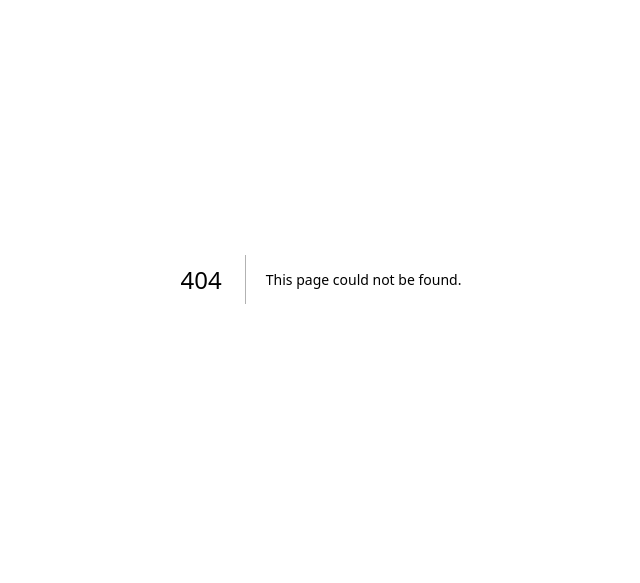
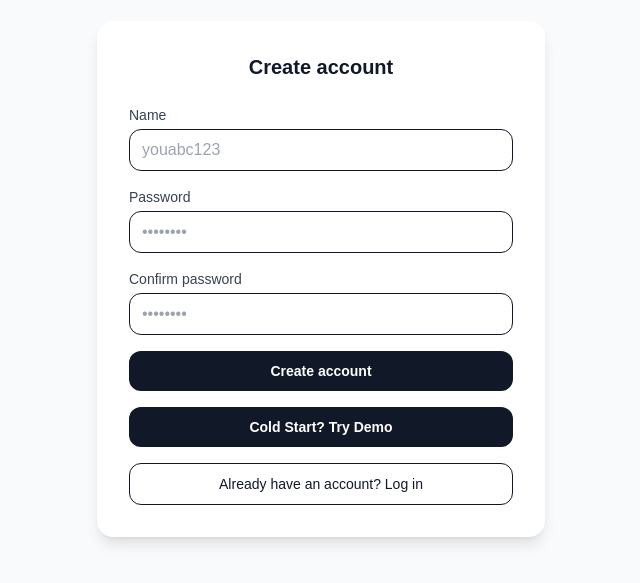
Before and after one commit to VietCT04/Splitz, a Next.js app in the folder frontend/: page /signup in a window 1280 px wide. Before the commit this address had no page. Shown: the part 121-704 px from the top of the page, without its empty margins (319-959 px from the left). Built offline with nearby package versions, Linux system fonts and the light colour scheme; no server answers.

Commit message:
feat: [frontend] Added the signup page.tsx

```diff
--- /dev/null
+++ b/frontend/src/app/signup/page.tsx
@@ -0,0 +1,176 @@
+"use client";
+
+import { useRouter, useSearchParams } from "next/navigation";
+import * as React from "react";
+
+const API = process.env.NEXT_PUBLIC_API_BASE_URL ?? "";
+
+export default function SignUpPage(): React.JSX.Element {
+  const router = useRouter();
+  const search = useSearchParams();
+  const next = search.get("next") ?? "/dashboard";
+
+  const [error, setError] = React.useState<string | null>(null);
+  const [loading, setLoading] = React.useState(false);
+
+  const handleSubmit = async (e: React.FormEvent<HTMLFormElement>) => {
+    e.preventDefault();
+    setError(null);
+
+    const fd = new FormData(e.currentTarget);
+    const name = String(fd.get("username") || "").trim();
+    const password = String(fd.get("password") || "");
+    const confirm = String(fd.get("confirm") || "");
+
+    if (!name || !password) {
+      setError("Please fill in all fields.");
+      return;
+    }
+    if (password !== confirm) {
+      setError("Passwords do not match.");
+      return;
+    }
+
+    try {
+      setLoading(true);
+
+      // 1) Register
+      const reg = await fetch(`${API}/auth/register`, {
+        method: "POST",
+        headers: { "Content-Type": "application/json" },
+        body: JSON.stringify({ name, password }),
+      });
+      if (!reg.ok) {
+        const msg = await safeMsg(reg);
+        throw new Error(msg || "Sign up failed.");
+      }
+
+      // 2) Auto-login (reuse your existing login endpoint contract)
+      const login = await fetch(`${API}/auth/login`, {
+        method: "POST",
+        headers: { "Content-Type": "application/json" },
+        body: JSON.stringify({ name, password }),
+      });
+      if (!login.ok) {
+        const msg = await safeMsg(login);
+        throw new Error(msg || "Auto login failed.");
+      }
+      const { accessToken } = await login.json();
+      localStorage.setItem("access_token", accessToken);
+
+      // 3) Navigate to next page
+      router.replace(next);
+    } catch (err: any) {
+      setError(err?.message ?? "Something went wrong.");
+    } finally {
+      setLoading(false);
+    }
+  };
+
+  return (
+    <main className="min-h-screen bg-gray-50 flex items-center justify-center p-4">
+      <div className="w-full max-w-md rounded-2xl bg-white shadow-lg p-6 sm:p-8">
+        <h1 className="text-xl font-semibold text-gray-900 text-center">
+          Create account
+        </h1>
+
+        {error && (
+          <div className="mt-4 rounded-xl border border-rose-300 bg-rose-50 px-3 py-2 text-sm text-rose-800">
+            {error}
+          </div>
+        )}
+
+        <form onSubmit={handleSubmit} className="mt-6 space-y-4">
+          <div>
+            <label
+              htmlFor="username"
+              className="block text-sm font-medium text-gray-700"
+            >
+              Name
+            </label>
+            <input
+              id="username"
+              name="username"
+              type="text"
+              required
+              placeholder="youabc123"
+              className="mt-1 w-full rounded-xl border border-gray-900 bg-white px-3 py-2 text-gray-900 placeholder:text-gray-400 focus:border-gray-900 focus:outline-none"
+            />
+          </div>
+
+          <div>
+            <label
+              htmlFor="password"
+              className="block text-sm font-medium text-gray-700"
+            >
+              Password
+            </label>
+            <input
+              id="password"
+              name="password"
+              type="password"
+              required
+              placeholder="••••••••"
+              className="mt-1 w-full rounded-xl border border-gray-900 bg-white px-3 py-2 text-gray-900 placeholder:text-gray-400 focus:border-gray-900 focus:outline-none"
+            />
+          </div>
+
+          <div>
+            <label
+              htmlFor="confirm"
+              className="block text-sm font-medium text-gray-700"
+            >
+              Confirm password
+            </label>
+            <input
+              id="confirm"
+              name="confirm"
+              type="password"
+              required
+              placeholder="••••••••"
+              className="mt-1 w-full rounded-xl border border-gray-900 bg-white px-3 py-2 text-gray-900 placeholder:text-gray-400 focus:border-gray-900 focus:outline-none"
+            />
+          </div>
+
+          <button
+            type="submit"
+            disabled={loading}
+            className="w-full rounded-xl bg-gray-900 px-3 py-2.5 text-sm font-semibold text-white hover:bg-black disabled:opacity-70"
+          >
+            {loading ? "Creating…" : "Create account"}
+          </button>
+
+          <button
+            type="button"
+            onClick={() =>
+              router.push(
+                "https://www.youtube.com/watch?v=3JVpAIJM2lw&list=RD0chK12qHGfM&index=27"
+              )
+            }
+            className="w-full rounded-xl bg-gray-900 px-3 py-2.5 text-sm font-semibold text-white hover:bg-black"
+          >
+            Cold Start? Try Demo
+          </button>
+
+          <button
+            type="button"
+            onClick={() => router.push(`/`)}
+            className="w-full rounded-xl border border-gray-900 px-3 py-2.5 text-sm font-medium text-gray-900 hover:bg-gray-50"
+          >
+            Already have an account? Log in
+          </button>
+        </form>
+      </div>
+    </main>
+  );
+}
+
+/** Helpers */
+async function safeMsg(res: Response): Promise<string | null> {
+  try {
+    const data = await res.json();
+    return data?.message || data?.error || null;
+  } catch {
+    return null;
+  }
+}
```
